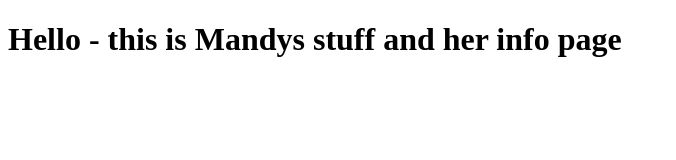
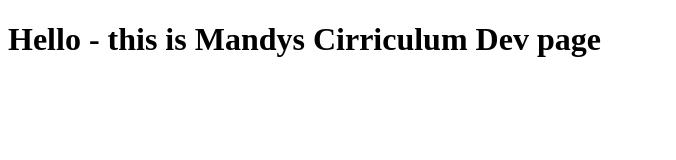
Before and after one commit to TardisMark69/TardisMark69.github.io, a plain HTML site: page index.html in a window 1280 px wide. Shown: the whole page, without its empty margins (0-676 px from the left). Drawn offline with Linux system fonts and the light colour scheme.

Commit message:
more changes

```diff
--- a/index.html
+++ b/index.html
@@ -1 +1 @@
-<!doctype html><meta charset=utf-8><title>It works</title><h1>Hello - this is Mandys stuff and her info page</h1>
+<!doctype html><meta charset=utf-8><title>It works</title><h1>Hello - this is Mandys Cirriculum Dev page</h1>
```
